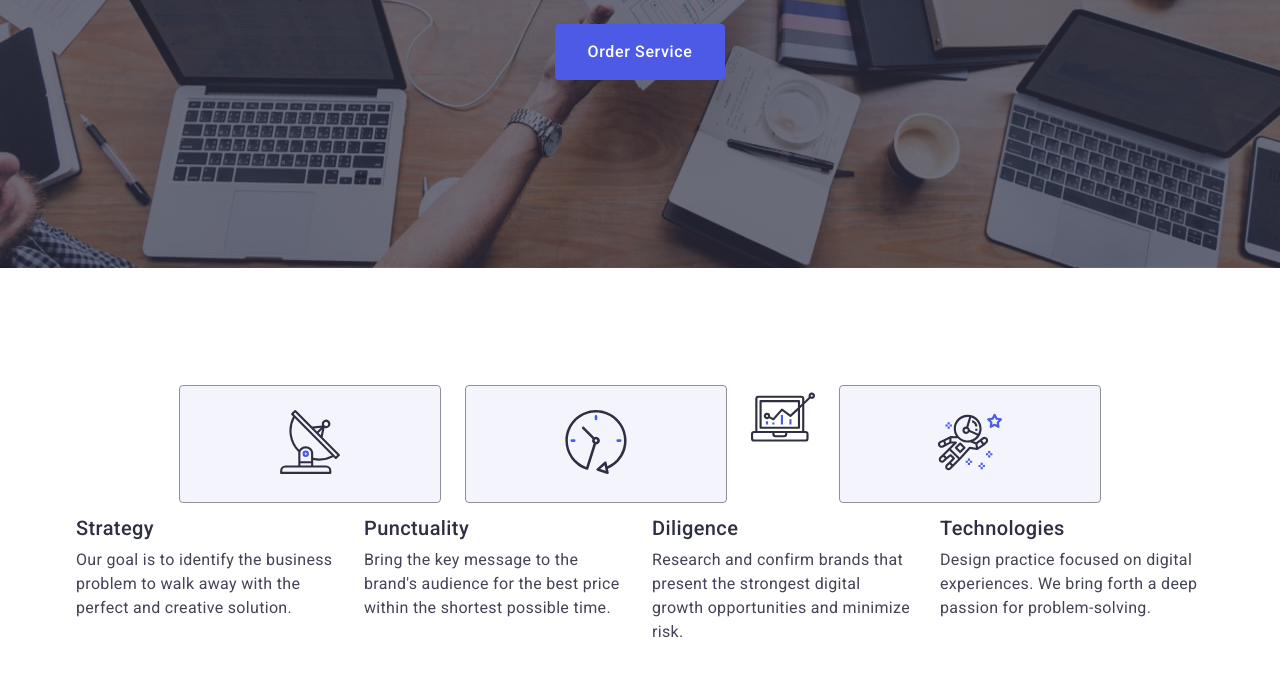
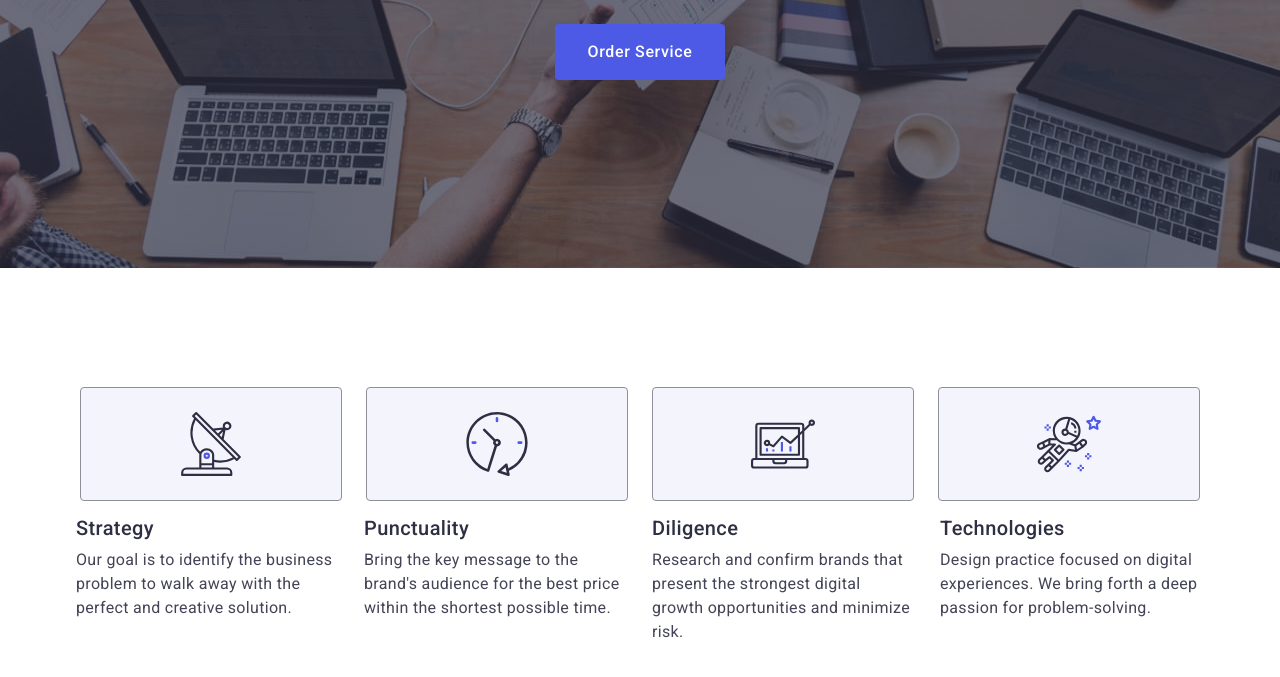
Before and after one commit to miyu-di/goit-markup-hw-04, a plain HTML site: page index.html in a window 1280 px wide. Shown: the part 407-1084 px from the top of the page. Drawn offline with nearby package versions, Linux system fonts and the light colour scheme.

Commit message:
index.html

```diff
--- a/index.html
+++ b/index.html
@@ -64,32 +64,24 @@
                 <div class="img-container">
                     <ul class="img-places list">
                         <li class="list-img">
-                            <div class="container-img-list">
                             <svg class="icons-decor" width="64" height="64" aria-label="antenna icon">
                                 <use href="./images/icons.svg#icon-antenna" ></use>
                             </svg>
-                            </div>
                         </li>
                         <li class="list-img">
-                            <div class="container-img-list">
                             <svg class="icons-decor" width="64" height="64" aria-label="clock icon">
                                 <use href="./images/icons.svg#icon-clock"></use>
                             </svg>
-                            </div>
                         </li>
-                        <li class="list">
-                            <div class="container-img-list">
+                        <li class="list-img">
                             <svg class="icons-decor" width="64" height="64" aria-label="diagram icon">
                                 <use href="./images/icons.svg#icon-diagram"></use>
                             </svg>
-                            </div>
                         </li>
                         <li class="list-img">
-                            <div class="container-img-list">
                             <svg class="icons-decor" width="64" height="64" aria-label="astronaut icon">
                                 <use href="./images/icons.svg#icon-astronaut"></use>
                             </svg>
-                            </div>
                         </li>
                     </ul>
                 </div>
```
